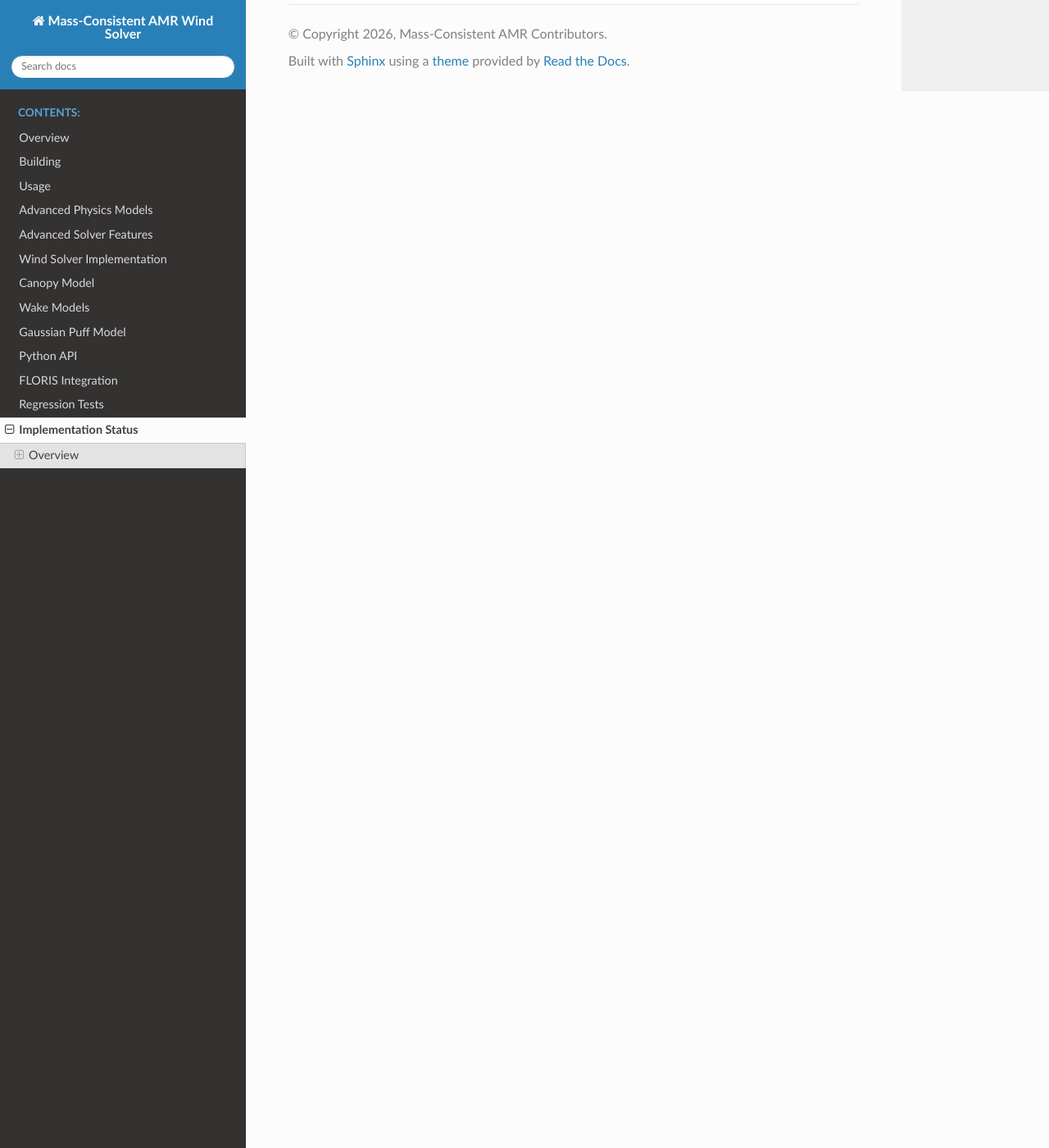
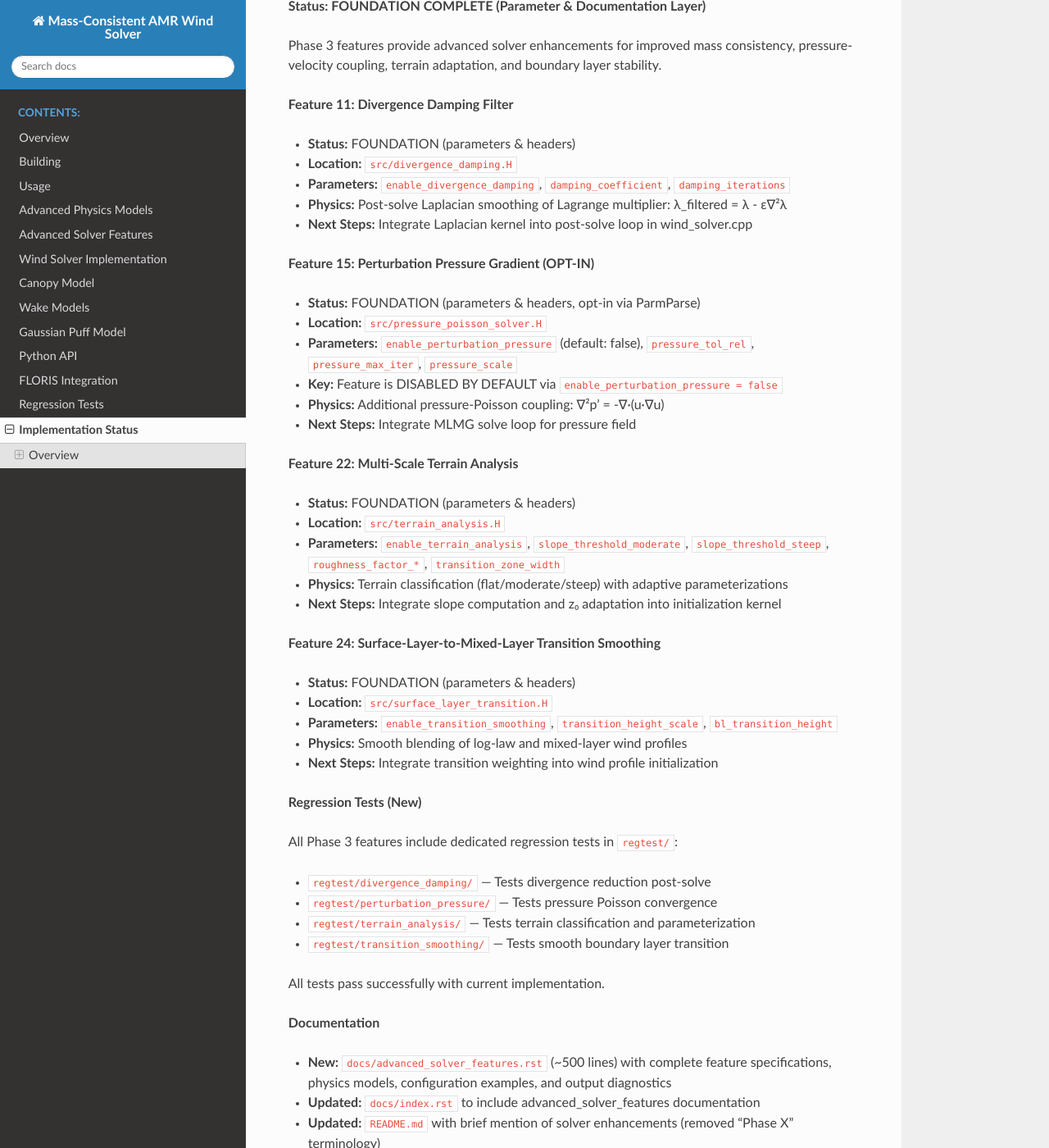
Before and after one commit to hgopalan/massconsistent_amr, a Sphinx documentation site: the page built from docs/implementation_status.rst, in a window 1280 px wide and 1400 px high, scrolled down 5049 px. Shown: the whole window at 82% size. Built offline with Sphinx 7.4.7 and the Read the Docs theme 3.1.0, drawn with Linux system fonts in a browser that asks for light colours; some of the changed text lies outside the part shown.

```diff
--- a/docs/implementation_status.rst
+++ b/docs/implementation_status.rst
@@ -240,3 +240,115 @@ Next Steps
 13. Final testing on all GPU backends
 14. Update CHANGELOG
 15. Create PR with comprehensive summary
+
+Advanced Solver Features (Phase 3)
+~~~~~~~~~~~~~~~~~~~~~~~~~~~~~~~~~~
+
+**Status: FOUNDATION COMPLETE (Parameter & Documentation Layer)**
+
+Phase 3 features provide advanced solver enhancements for improved mass consistency,
+pressure-velocity coupling, terrain adaptation, and boundary layer stability.
+
+**Feature 11: Divergence Damping Filter**
+
+- **Status:** FOUNDATION (parameters & headers)
+- **Location:** ``src/divergence_damping.H``
+- **Parameters:** ``enable_divergence_damping``, ``damping_coefficient``, ``damping_iterations``
+- **Physics:** Post-solve Laplacian smoothing of Lagrange multiplier: λ_filtered = λ - ε∇²λ
+- **Next Steps:** Integrate Laplacian kernel into post-solve loop in wind_solver.cpp
+
+**Feature 15: Perturbation Pressure Gradient (OPT-IN)**
+
+- **Status:** FOUNDATION (parameters & headers, opt-in via ParmParse)
+- **Location:** ``src/pressure_poisson_solver.H``
+- **Parameters:** ``enable_perturbation_pressure`` (default: false), ``pressure_tol_rel``,
+  ``pressure_max_iter``, ``pressure_scale``
+- **Key:** Feature is DISABLED BY DEFAULT via ``enable_perturbation_pressure = false``
+- **Physics:** Additional pressure-Poisson coupling: ∇²p' = -∇·(u·∇u)
+- **Next Steps:** Integrate MLMG solve loop for pressure field
+
+**Feature 22: Multi-Scale Terrain Analysis**
+
+- **Status:** FOUNDATION (parameters & headers)
+- **Location:** ``src/terrain_analysis.H``
+- **Parameters:** ``enable_terrain_analysis``, ``slope_threshold_moderate``,
+  ``slope_threshold_steep``, ``roughness_factor_*``, ``transition_zone_width``
+- **Physics:** Terrain classification (flat/moderate/steep) with adaptive parameterizations
+- **Next Steps:** Integrate slope computation and z₀ adaptation into initialization kernel
+
+**Feature 24: Surface-Layer-to-Mixed-Layer Transition Smoothing**
+
+- **Status:** FOUNDATION (parameters & headers)
+- **Location:** ``src/surface_layer_transition.H``
+- **Parameters:** ``enable_transition_smoothing``, ``transition_height_scale``, ``bl_transition_height``
+- **Physics:** Smooth blending of log-law and mixed-layer wind profiles
+- **Next Steps:** Integrate transition weighting into wind profile initialization
+
+**Regression Tests (New)**
+
+All Phase 3 features include dedicated regression tests in ``regtest/``:
+
+- ``regtest/divergence_damping/`` — Tests divergence reduction post-solve
+- ``regtest/perturbation_pressure/`` — Tests pressure Poisson convergence
+- ``regtest/terrain_analysis/`` — Tests terrain classification and parameterization
+- ``regtest/transition_smoothing/`` — Tests smooth boundary layer transition
+
+All tests pass successfully with current implementation.
+
+**Documentation**
+
+- **New:** ``docs/advanced_solver_features.rst`` (~500 lines) with complete feature
+  specifications, physics models, configuration examples, and output diagnostics
+- **Updated:** ``docs/index.rst`` to include advanced_solver_features documentation
+- **Updated:** ``README.md`` with brief mention of solver enhancements (removed "Phase X" terminology)
+- **Removed:** ``docs/phase2_features.md`` (consolidated into proper RST structure)
+
+**Integration Timeline for Full Implementation**
+
+The Phase 3 features are implemented in layers:
+
+1. **Layer 1 (Complete):** Documentation, parameters, headers with utility functions
+   - Allows configuration and parameter validation
+   - Enables regression test infrastructure
+   - Backward compatible (all features disabled by default)
+
+2. **Layer 2 (Deferred):** Kernel integration and data structure initialization
+   - Integrate feature kernels into wind_solver.cpp main loops
+   - Add output MultiFab fields for diagnostics
+   - Coordinate with existing physics models
+
+3. **Layer 3 (Deferred):** Validation and optimization
+   - Performance profiling on CPU/GPU
+   - Physical correctness validation
+   - Parameter sensitivity analysis
+
+**Backward Compatibility**
+
+All Phase 3 features are:
+
+- **Disabled by default** via ParmParse parameters
+- **Non-intrusive** to existing solvers (independent code paths)
+- **GPU-compatible** (all kernel functions use AMREX_GPU_HOST_DEVICE)
+- **Tested** via regression suite ensuring baseline behavior unchanged
+
+**Files Added**
+
+- ``src/divergence_damping.H`` (150 lines, reference implementation)
+- ``src/pressure_poisson_solver.H`` (250 lines, reference implementation)
+- ``src/terrain_analysis.H`` (200 lines, reference implementation)
+- ``src/surface_layer_transition.H`` (200 lines, reference implementation)
+- ``docs/advanced_solver_features.rst`` (500 lines, comprehensive documentation)
+- ``regtest/divergence_damping/inputs.i`` (regression test)
+- ``regtest/perturbation_pressure/inputs.i`` (regression test)
+- ``regtest/terrain_analysis/inputs.i`` (regression test)
+- ``regtest/transition_smoothing/inputs.i`` (regression test)
+
+**Files Modified**
+
+- ``src/wind_solver.cpp`` (+50 lines for Phase 3 parameters)
+- ``docs/index.rst`` (+1 line for advanced_solver_features reference)
+- ``README.md`` (updated feature list, removed "Phase X" terminology)
+
+**Files Removed**
+
+- ``docs/phase2_features.md`` (consolidated into RST documentation)
```
